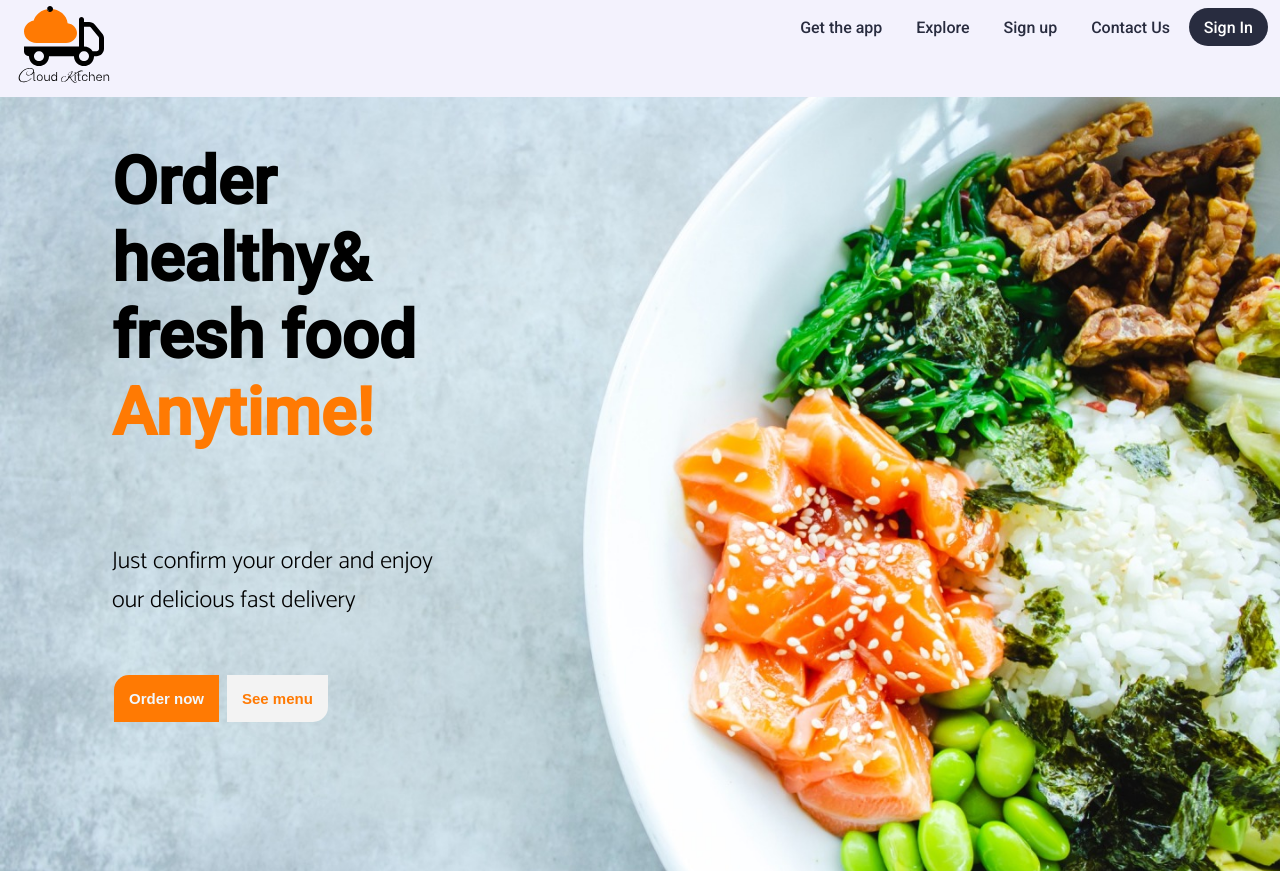
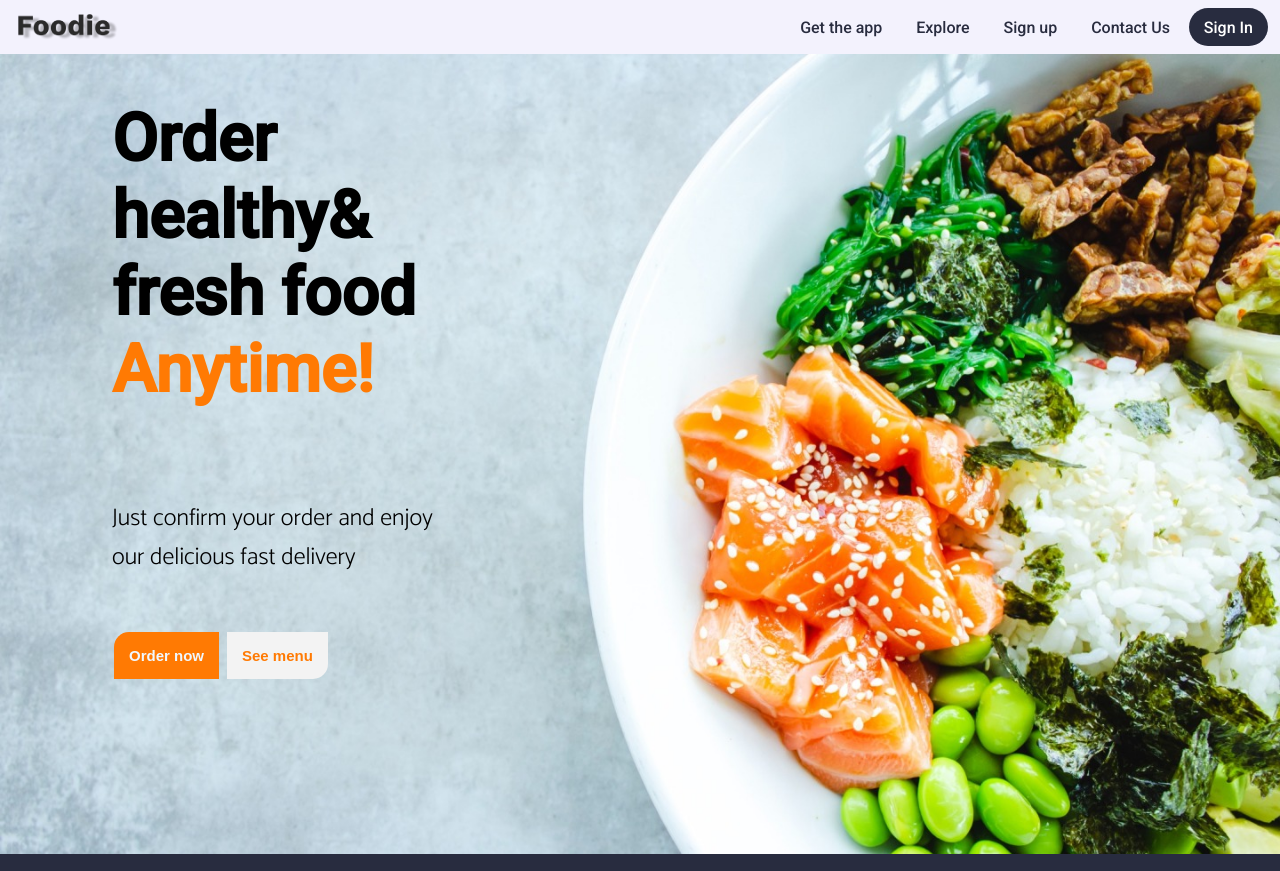
Before and after one commit to AndrickSilva/Cloud-kitchen, a website: page index.html in a window 1280 px wide. Shown: the top 871 px of the page. Drawn offline with nearby package versions, Linux system fonts and the light colour scheme.

Commit message:
Update index.html

```diff
--- a/index.html
+++ b/index.html
@@ -26,7 +26,7 @@
 <body>
     <div class="hero">
         <nav class="nav">
-            <div class="logo"><a href="#"><img src="./imgs/Group 1.svg"></a></div>
+            <div class="logo"><a href="#"><img src="./imgs/logo.png"></a></div>
 
             <ul class="nav2" id="myLinks">
                 <li><a href="#">Get the app</a></li>
```
